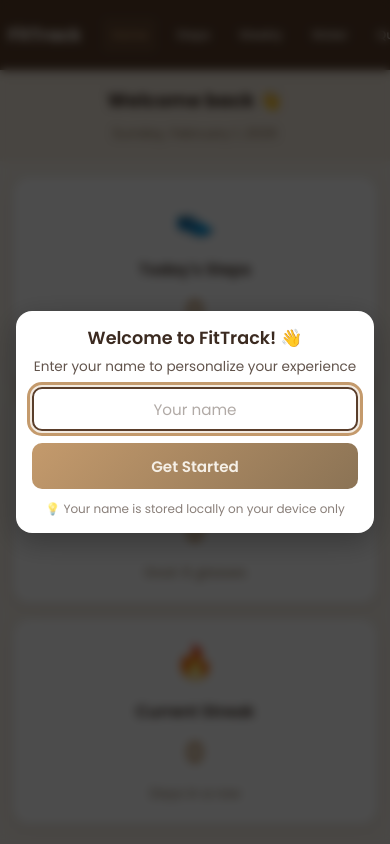
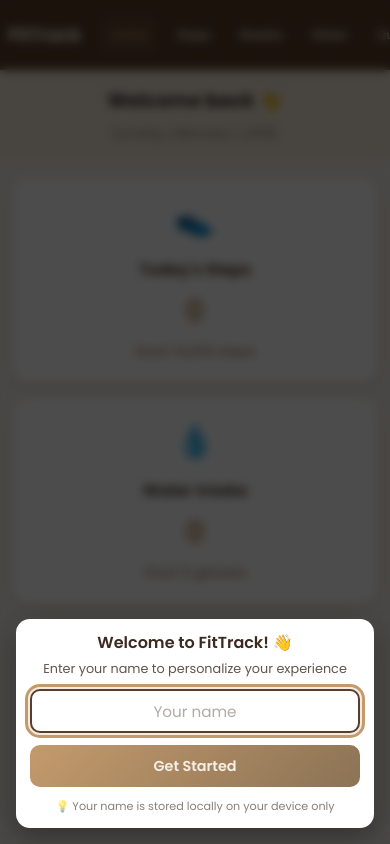
Before and after one commit to Anuhyaaa/steps-count, a plain HTML site: page app.html in a window 390 px wide. Shown: the top 844 px of the page. Drawn offline with Linux system fonts and the light colour scheme.

Commit message:
Add iOS Safari hard fix for name modal scaling

```diff
--- a/style.css
+++ b/style.css
@@ -2346,3 +2346,54 @@ body.dark .change-name-btn {
 }
 
 /* ======================================================================== */
+
+/* ================================
+   iOS SAFARI HARD FIX – NAME MODAL
+   ================================ */
+@media (max-width: 480px) {
+
+  html, body {
+    width: 100%;
+    overflow-x: hidden;
+    -webkit-text-size-adjust: 100%;
+  }
+
+  .name-modal-overlay {
+    padding: 16px;
+    align-items: flex-end;
+  }
+
+  .name-modal-content {
+    width: 100%;
+    max-width: 360px;
+    margin: 0 auto;
+    padding: 14px;
+    border-radius: 14px;
+    transform: none !important;
+  }
+
+  .name-modal-title {
+    font-size: 1rem;
+    line-height: 1.25;
+  }
+
+  .name-modal-text {
+    font-size: 0.8rem;
+    line-height: 1.3;
+  }
+
+  .name-input {
+    height: 42px;
+    font-size: 0.9rem;
+    padding: 6px 10px;
+  }
+
+  .name-save-btn {
+    height: 42px;
+    font-size: 0.9rem;
+  }
+
+  .name-modal-note {
+    font-size: 0.7rem;
+  }
+}
```
